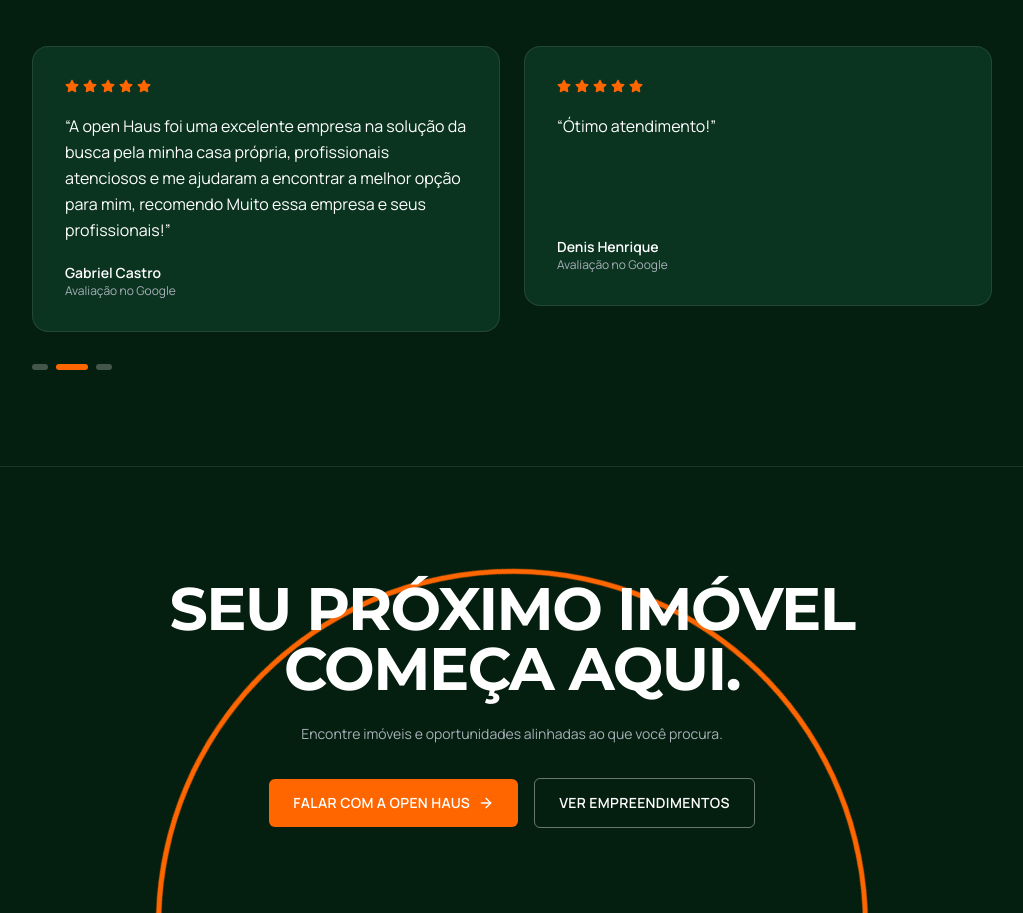
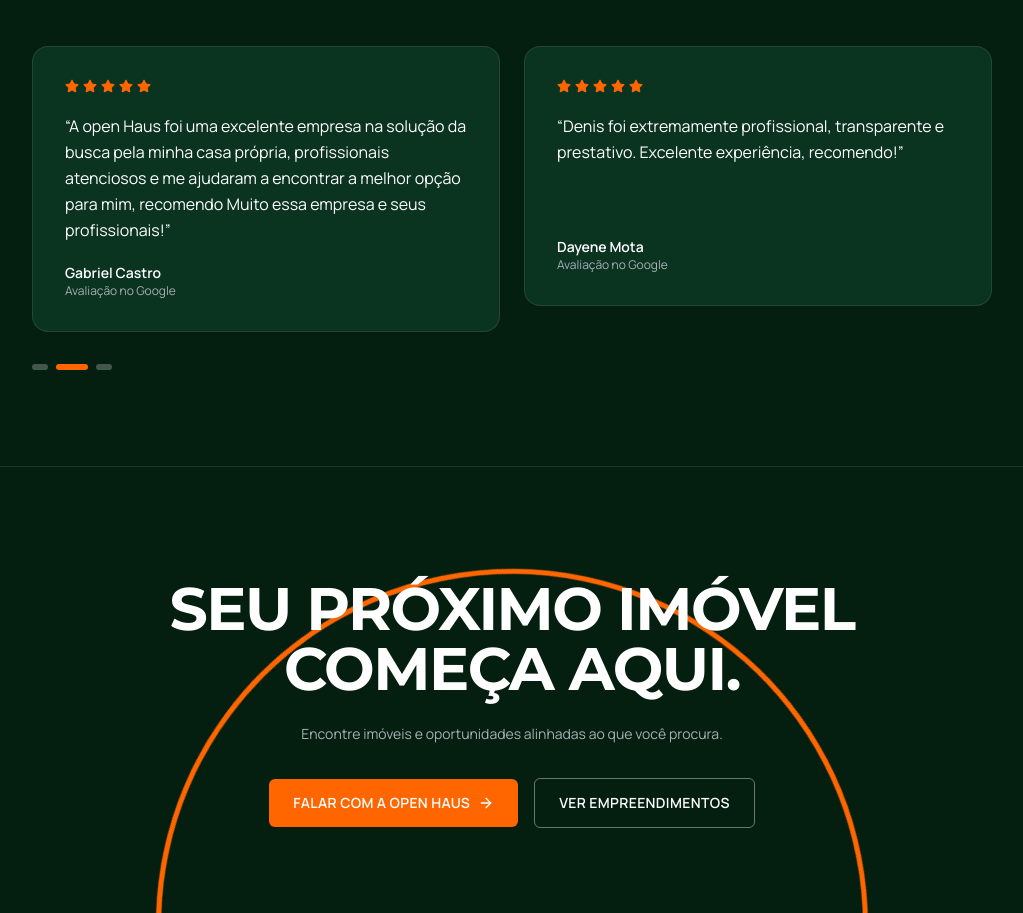
Before and after one commit to Priscilla-Marinho2005/openHaus, a React (Vite) app: page /#imoveis in a window 1280 px wide. Shown: the part 2980-3893 px from the top of the page, without its empty margins (128-1151 px from the left). Built offline with nearby package versions, Linux system fonts and the light colour scheme.

Commit message:
chore: mudança de depoimento

```diff
--- a/src/components/Home/Testimonials.tsx
+++ b/src/components/Home/Testimonials.tsx
@@ -16,10 +16,10 @@
         quote: "A open Haus foi uma excelente empresa na solução da busca pela minha casa própria, profissionais atenciosos e me ajudaram a encontrar a melhor opção para mim, recomendo Muito essa empresa e seus profissionais!",
     },
     {
-        url: "https://share.google/zh6WJfMaTkzKHCcXP",
-        name: "Denis Henrique",
+        url: "https://share.google/klomfNMAjNtvissd2",
+        name: "Dayene Mota",
         context: "Avaliação no Google",
-        quote: "Ótimo atendimento!",
+        quote: "Denis foi extremamente profissional, transparente e prestativo. Excelente experiência, recomendo!",
     },
     {
         url: "https://share.google/Bd6pSFoPzQRLorMjC",
```
